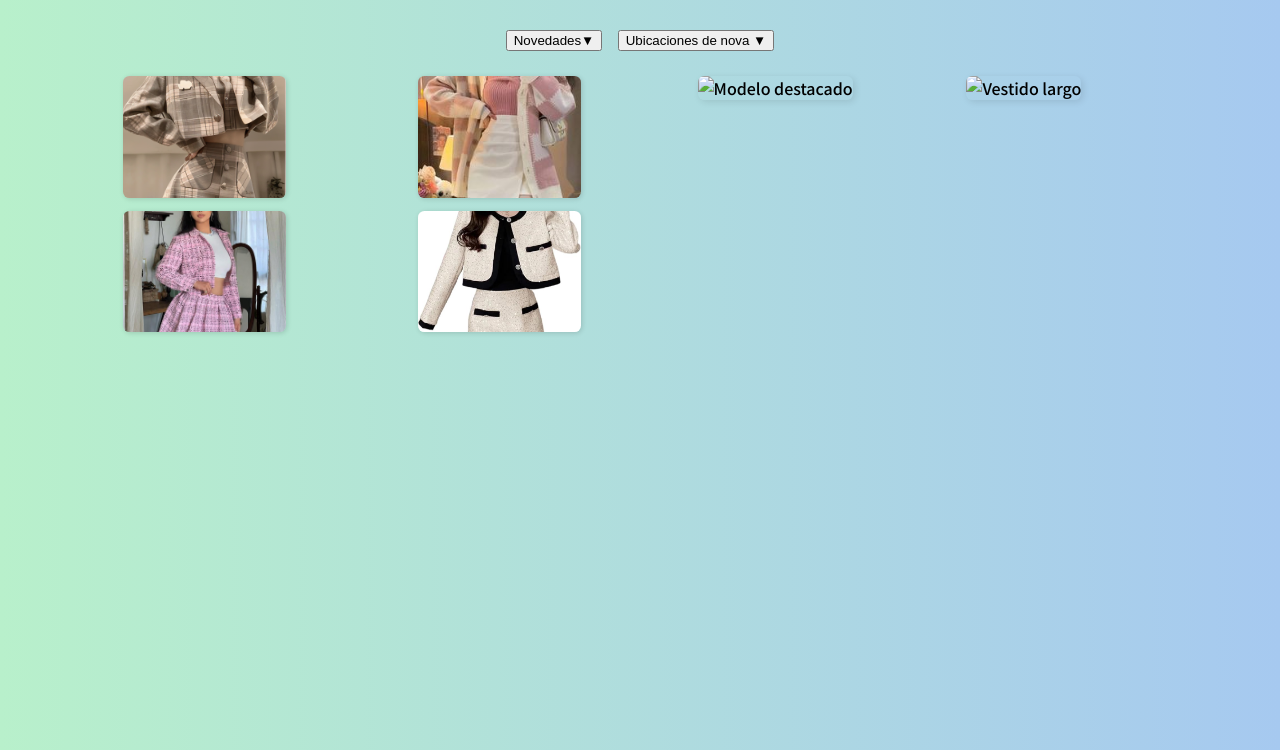
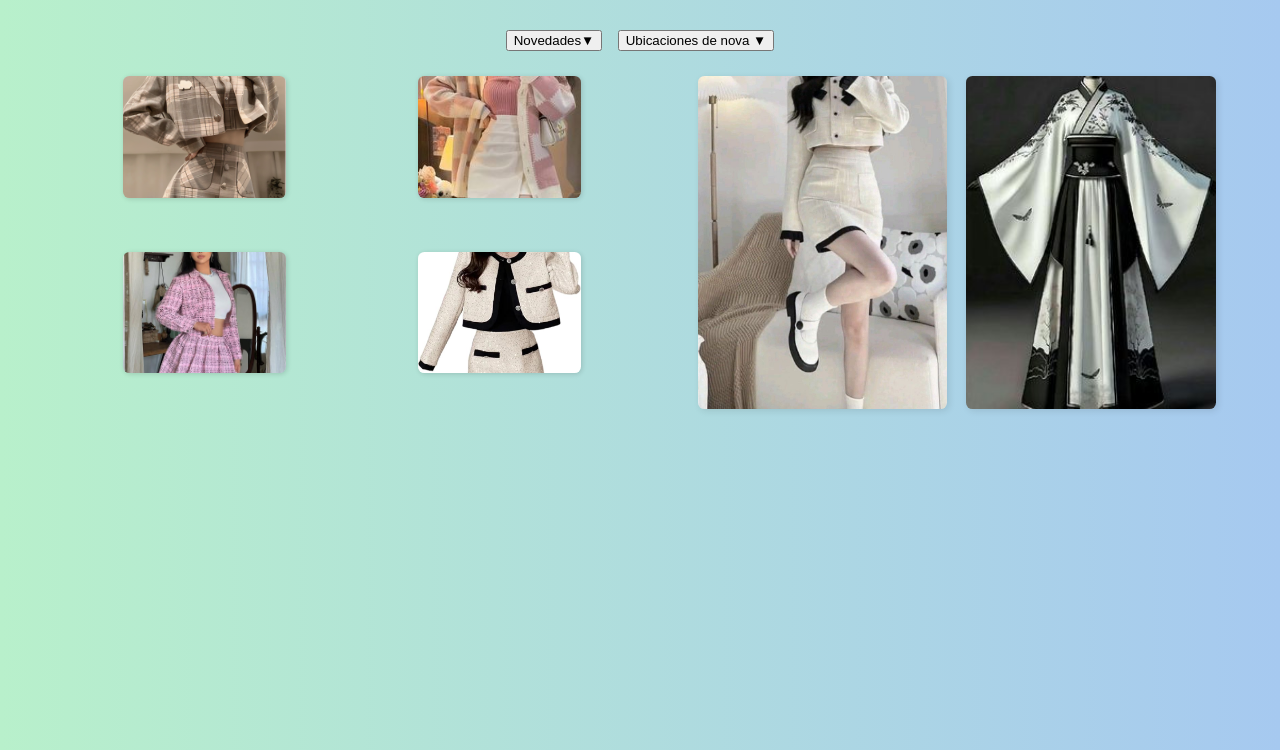
Before and after one commit to REBMASTER22/SADELIII, a plain HTML site: page index.html in a window 1280 px wide. Shown: the part 50-800 px from the top of the page. Drawn offline with Linux system fonts and the light colour scheme.

Commit message:
Update index.html

```diff
--- a/index.html
+++ b/index.html
@@ -206,10 +206,10 @@
 
         <div class="featured-section">
             <div class="featured-item">
-                <img src="./imagenes/5.jpg" alt="Modelo destacado" />
+                <img src="5.jpg" alt="Modelo destacado" />
             </div>
             <div class="featured-item">
-                <img src="./imagenes/6.jpg" alt="Vestido largo" />
+                <img src="6.jpg" alt="Vestido largo" />
             </div>
         </div>
     </div>
```
